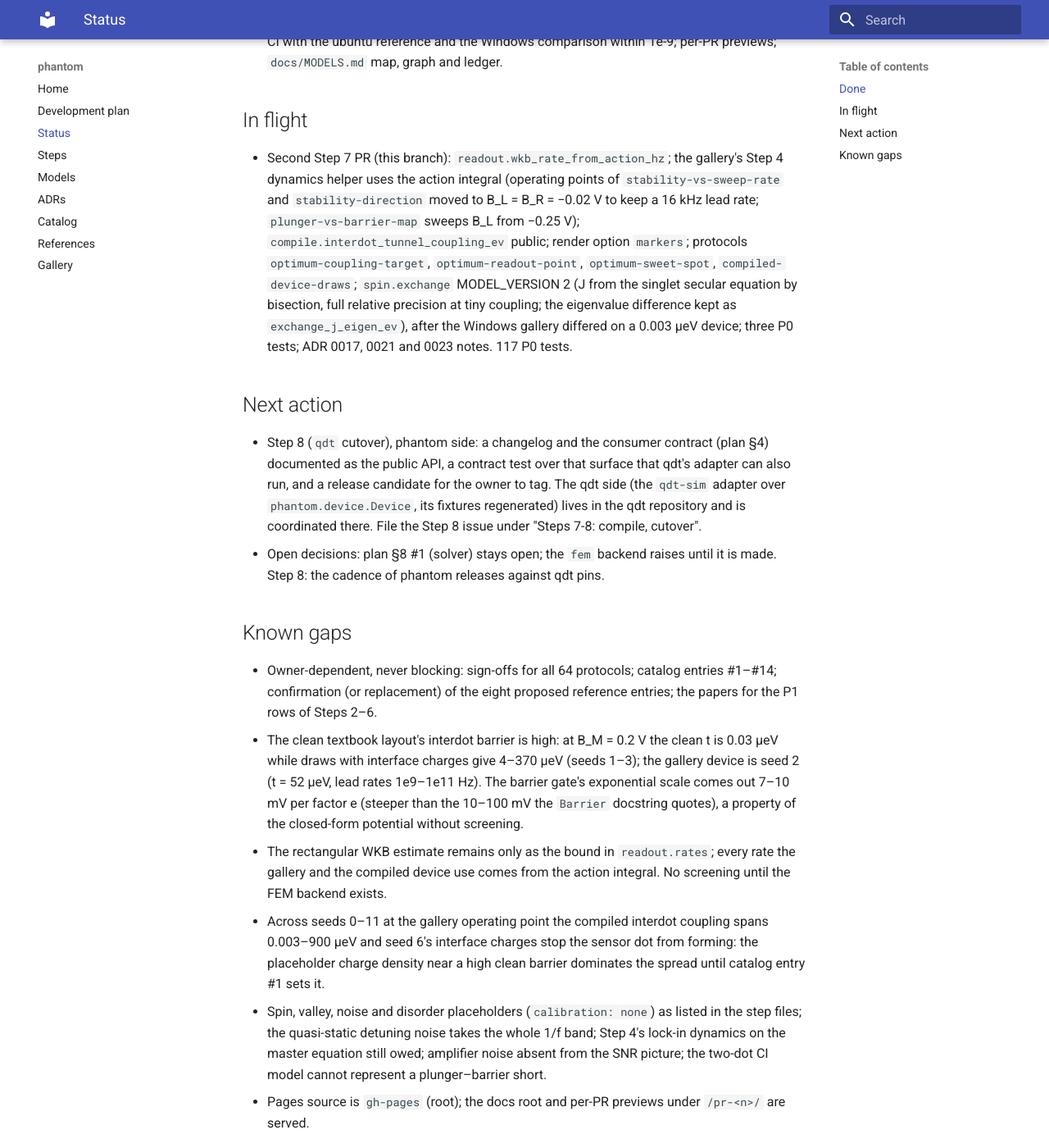
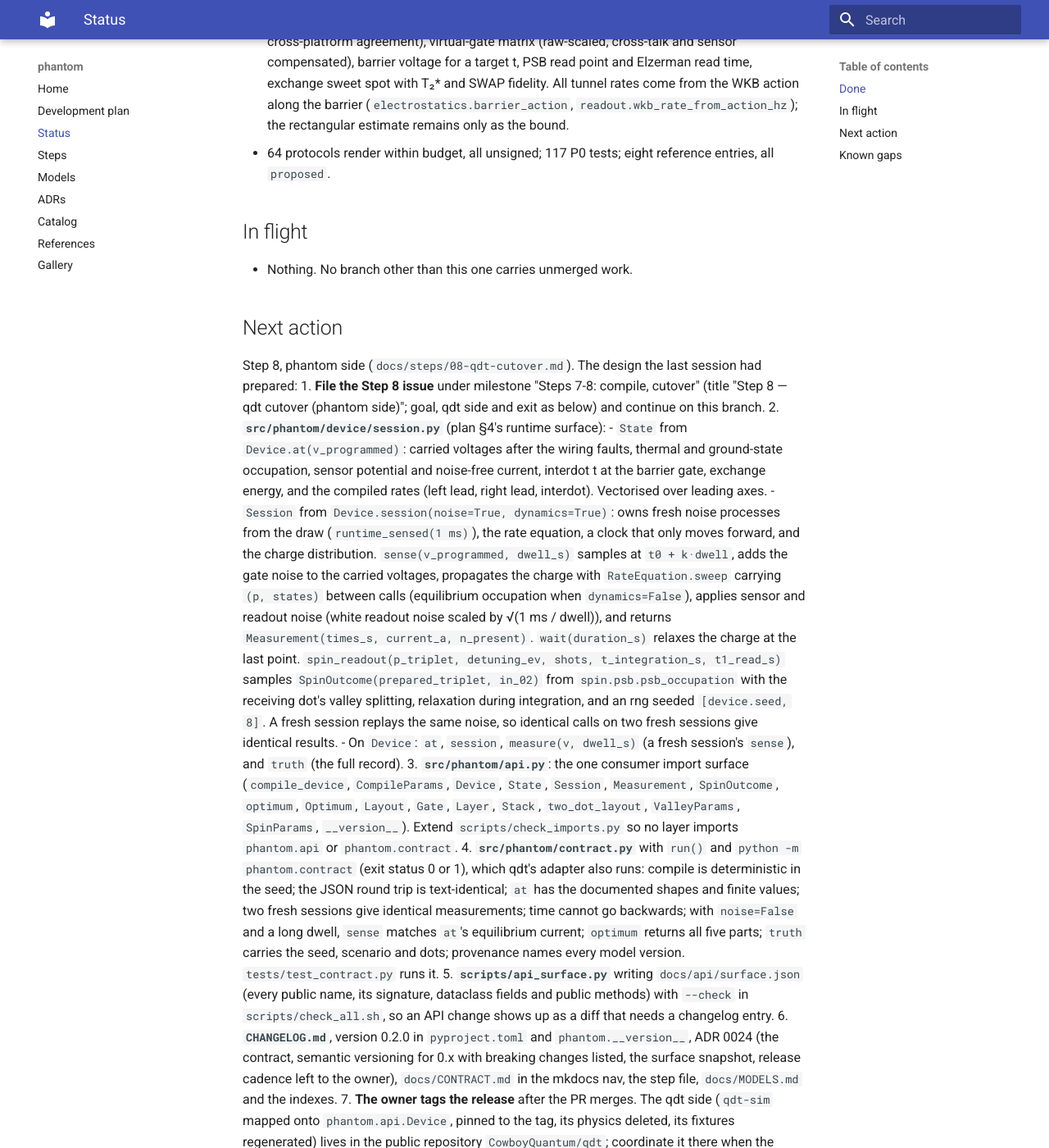
Before and after one commit to CowboyQuantum/phantom, an MkDocs documentation site: the page built from docs/STATUS.md, in a window 1280 px wide and 1400 px high, scrolled down 1015 px. Shown: the whole window at 82% size. Built offline with MkDocs 1.6.1 and Material for MkDocs 9.7.7, drawn with Linux system fonts in a browser that asks for light colours; some of the changed text lies outside the part shown.

Commit message:
docs(status): hand-off after Steps 4-7; Step 8 phantom-side design recorded, not started
Co-Authored-By: Claude Opus 5.5 <noreply@anthropic.com>

```diff
--- a/docs/STATUS.md
+++ b/docs/STATUS.md
@@ -2,62 +2,92 @@
 
 > Rewritten at the end of every session. Never appended. A fresh session continues from this file alone.
 
-**Current step:** 1–4 complete except the owner's sign-offs, catalog entries and P1 rows (and Step 4's lock-in
-dynamics on the master equation); 5 (#32) and 6 (#34) built, their P1 rows open; 7 (#37, compile and optimum) built
-except the solver decision → `docs/steps/07-compile-optimum.md`. Milestones: "Steps 1-2", "Steps 3-4", "Steps 5-6:
-valley, spin", "Steps 7-8: compile, cutover".
-**Branch:** `step-7/optimum-protocols` (second Step 7 PR, part of #37). PRs #19–#38 merged.
-**Last session:** 2026-10-27 — Step 7 first PR merged (#38: `compile`, `device`, `optimum`); second PR: the Step 4
-dynamics protocols on the WKB action, optimum protocols for coupling, read point and sweet spot, and a population of
-twelve compiled devices.
+**Current step:** 8 (qdt cutover) not started; its phantom-side design is written under "Next action". Steps 1–4
+complete except the owner's sign-offs, catalog entries and P1 rows (and Step 4's lock-in dynamics on the master
+equation); 5 (#32) and 6 (#34) built, their P1 rows open; 7 (#37) built except the solver decision (plan §8 #1).
+Milestones: "Steps 1-2", "Steps 3-4", "Steps 5-6: valley, spin", "Steps 7-8: compile, cutover" (#4 on GitHub).
+**Branch:** `step-8/consumer-contract`, which holds only this STATUS commit; `main` is at the merge of PR #39.
+PRs #19–#39 merged; no pull request is open.
+**Last session:** 2026-10-26 to 2026-10-27 — Steps 4 to 7 built and merged (PRs #31, #33, #35, #36, #38, #39). The
+owner stopped the session as it was filing the Step 8 issue and writing `src/phantom/device/session.py`; neither was
+done. Start Step 8 when the owner asks for it.
 
 ## Done
-- `compile` / `device` / `optimum` (Step 7): `compile_device(layout, CompileParams, seed)` runs the scenario draw,
-  the basis with the draw applied (closed form; `fem` hook behind `[fem]`), the wiring map, the dots and CI model with
-  the sensor on its flank, the WKB-action barriers and rates, the interdot t and its gate scale, the valley and g draws,
-  and writes a `phantom.device.Device` (parameters only, canonical JSON, format and model versions; basis recomputed
-  on demand). `Device.runtime_*` build the CI model, sensor, barrier, Hubbard model, rate equation, sensed double dot
-  with the noise draw, and spin draw. `optimum.optimum(device)`: sensor flank (coarse scan + golden section),
-  virtual-gate matrix, barrier voltage for a target t, PSB read point and Elzerman peak time, exchange sweet spot in
-  the operating cell with T₂* and SWAP fidelity. `electrostatics.barrier_action` (WKB action along the cut). The
-  layer order gains `device` between `spin` and `optimum` (rule 2, checker, ADR 0004 note). ADR 0023. Protocols
-  `compiled-device-roundtrip`, `virtual-gates-map`, `optimum-sensor-flank` (unsigned, within budget).
-- `spin` (Step 6): exchange from the Hubbard sector, Lindblad dynamics, PSB, blockade transport, funnel, Elzerman,
-  noise spectroscopy, gate fidelity; ADR 0021, 0022; fourteen protocols; three proposed entries.
-- `valley` (Step 5): Rice draw per dot, three signatures; ADR 0020; four protocols; two proposed entries.
-- Steps 1–4: `layout`, `electrostatics`, `disorder`, `charge`, `readout`; 43 protocols; tooling; CI with the ubuntu
-  reference and the Windows comparison within 1e-9; per-PR previews; `docs/MODELS.md` map, graph and ledger.
+- Steps 1–4: `layout`, `electrostatics`, `disorder`, `charge`, `readout`; tooling (`check_references`, `gallery.py`
+  with budgets, sign-off hashes and `--record`, `model_graph.py --check`); CI with the ubuntu reference and the Windows
+  comparison within 1e-9 (ADR 0010, 0014); per-PR gallery previews on Pages (ADR 0012); `docs/MODELS.md`.
+- Step 5 `valley`: Rice draw per dot with the alloy-disorder scalings; magnetospectroscopy kink, T₁ hot spot,
+  pulsed-gate spectroscopy (ADR 0020).
+- Step 6 `spin`: exchange from the Hubbard singlet sector (MODEL_VERSION 2: secular equation by bisection, full
+  relative precision at tiny coupling), Lindblad dynamics with quasi-static noise by quadrature, PSB window from the
+  valley draw, blockade transport, funnel, Elzerman shots, CPMG noise spectroscopy, SWAP fidelity (ADR 0021, 0022).
+- Step 7 `compile` / `device` / `optimum` (ADR 0023): `compile.compile_device(layout, CompileParams, seed)` →
+  `phantom.device.Device` (parameters only, canonical JSON with format and model versions, the basis recomputed on
+  demand, `runtime_*` builders for every layer's objects); the `device` layer sits between `spin` and `optimum`
+  (rule 2, `scripts/check_imports.py`); closed-form backend, `fem` hook that raises naming plan §8 #1;
+  `optimum.optimum(device)`: sensor flank (coarse and fine grid scan, no interpolation, for cross-platform
+  agreement), virtual-gate matrix (raw-scaled, cross-talk and sensor compensated), barrier voltage for a target t,
+  PSB read point and Elzerman read time, exchange sweet spot with T₂* and SWAP fidelity. All tunnel rates come from
+  the WKB action along the barrier (`electrostatics.barrier_action`, `readout.wkb_rate_from_action_hz`); the
+  rectangular estimate remains only as the bound.
+- 64 protocols render within budget, all unsigned; 117 P0 tests; eight reference entries, all `proposed`.
 
 ## In flight
-- Second Step 7 PR (this branch): `readout.wkb_rate_from_action_hz`; the gallery's Step 4 dynamics helper uses the
-  action integral (operating points of `stability-vs-sweep-rate` and `stability-direction` moved to B_L = B_R = −0.02 V
-  to keep a 16 kHz lead rate; `plunger-vs-barrier-map` sweeps B_L from −0.25 V); `compile.interdot_tunnel_coupling_ev`
-  public; render option `markers`; protocols `optimum-coupling-target`, `optimum-readout-point`, `optimum-sweet-spot`,
-  `compiled-device-draws`; `spin.exchange` MODEL_VERSION 2 (J from the singlet secular equation by bisection, full
-  relative precision at tiny coupling; the eigenvalue difference kept as `exchange_j_eigen_ev`), after the Windows
-  gallery differed on a 0.003 µeV device; three P0 tests; ADR 0017, 0021 and 0023 notes. 117 P0 tests.
+- Nothing. No branch other than this one carries unmerged work.
 
 ## Next action
-- Step 8 (`qdt` cutover), phantom side: a changelog and the consumer contract (plan §4) documented as the public API,
-  a contract test over that surface that qdt's adapter can also run, and a release candidate for the owner to tag.
-  The qdt side (the `qdt-sim` adapter over `phantom.device.Device`, its fixtures regenerated) lives in the qdt
-  repository and is coordinated there. File the Step 8 issue under "Steps 7-8: compile, cutover".
-- Open decisions: plan §8 #1 (solver) stays open; the `fem` backend raises until it is made. Step 8: the cadence of
-  phantom releases against qdt pins.
+Step 8, phantom side (`docs/steps/08-qdt-cutover.md`). The design the last session had prepared:
+1. **File the Step 8 issue** under milestone "Steps 7-8: compile, cutover" (title "Step 8 — qdt cutover (phantom
+   side)"; goal, qdt side and exit as below) and continue on this branch.
+2. **`src/phantom/device/session.py`** (plan §4's runtime surface):
+   - `State` from `Device.at(v_programmed)`: carried voltages after the wiring faults, thermal and ground-state
+     occupation, sensor potential and noise-free current, interdot t at the barrier gate, exchange energy, and the
+     compiled rates (left lead, right lead, interdot). Vectorised over leading axes.
+   - `Session` from `Device.session(noise=True, dynamics=True)`: owns fresh noise processes from the draw
+     (`runtime_sensed(1 ms)`), the rate equation, a clock that only moves forward, and the charge distribution.
+     `sense(v_programmed, dwell_s)` samples at `t0 + k·dwell`, adds the gate noise to the carried voltages, propagates
+     the charge with `RateEquation.sweep` carrying `(p, states)` between calls (equilibrium occupation when
+     `dynamics=False`), applies sensor and readout noise (white readout noise scaled by √(1 ms / dwell)), and returns
+     `Measurement(times_s, current_a, n_present)`. `wait(duration_s)` relaxes the charge at the last point.
+     `spin_readout(p_triplet, detuning_ev, shots, t_integration_s, t1_read_s)` samples `SpinOutcome(prepared_triplet,
+     in_02)` from `spin.psb.psb_occupation` with the receiving dot's valley splitting, relaxation during integration,
+     and an rng seeded `[device.seed, 8]`. A fresh session replays the same noise, so identical calls on two fresh
+     sessions give identical results.
+   - On `Device`: `at`, `session`, `measure(v, dwell_s)` (a fresh session's `sense`), and `truth` (the full record).
+3. **`src/phantom/api.py`**: the one consumer import surface (`compile_device`, `CompileParams`, `Device`, `State`,
+   `Session`, `Measurement`, `SpinOutcome`, `optimum`, `Optimum`, `Layout`, `Gate`, `Layer`, `Stack`,
+   `two_dot_layout`, `ValleyParams`, `SpinParams`, `__version__`). Extend `scripts/check_imports.py` so no layer
+   imports `phantom.api` or `phantom.contract`.
+4. **`src/phantom/contract.py`** with `run()` and `python -m phantom.contract` (exit status 0 or 1), which qdt's
+   adapter also runs: compile is deterministic in the seed; the JSON round trip is text-identical; `at` has the
+   documented shapes and finite values; two fresh sessions give identical measurements; time cannot go backwards;
+   with `noise=False` and a long dwell, `sense` matches `at`'s equilibrium current; `optimum` returns all five parts;
+   `truth` carries the seed, scenario and dots; provenance names every model version. `tests/test_contract.py` runs it.
+5. **`scripts/api_surface.py`** writing `docs/api/surface.json` (every public name, its signature, dataclass fields
+   and public methods) with `--check` in `scripts/check_all.sh`, so an API change shows up as a diff that needs a
+   changelog entry.
+6. **`CHANGELOG.md`**, version 0.2.0 in `pyproject.toml` and `phantom.__version__`, ADR 0024 (the contract, semantic
+   versioning for 0.x with breaking changes listed, the surface snapshot, release cadence left to the owner),
+   `docs/CONTRACT.md` in the mkdocs nav, the step file, `docs/MODELS.md` and the indexes.
+7. **The owner tags the release** after the PR merges. The qdt side (`qdt-sim` mapped onto `phantom.api.Device`,
+   pinned to the tag, its physics deleted, its fixtures regenerated) lives in the public repository
+   `CowboyQuantum/qdt`; coordinate it there when the owner says so.
+- Open decisions: plan §8 #1 (solver); Step 8's cadence of phantom releases against qdt pins.
 
 ## Known gaps
 - Owner-dependent, never blocking: sign-offs for all 64 protocols; catalog entries #1–#14; confirmation (or
   replacement) of the eight proposed reference entries; the papers for the P1 rows of Steps 2–6.
-- The clean textbook layout's interdot barrier is high: at B_M = 0.2 V the clean t is 0.03 µeV while draws with
-  interface charges give 4–370 µeV (seeds 1–3); the gallery device is seed 2 (t = 52 µeV, lead rates 1e9–1e11 Hz).
-  The barrier gate's exponential scale comes out 7–10 mV per factor e (steeper than the 10–100 mV the `Barrier`
-  docstring quotes), a property of the closed-form potential without screening.
-- The rectangular WKB estimate remains only as the bound in `readout.rates`; every rate the gallery and the compiled
-  device use comes from the action integral. No screening until the FEM backend exists.
-- Across seeds 0–11 at the gallery operating point the compiled interdot coupling spans 0.003–900 µeV and seed 6's
-  interface charges stop the sensor dot from forming: the placeholder charge density near a high clean barrier
-  dominates the spread until catalog entry #1 sets it.
+- The clean textbook layout's interdot barrier is high: at B_M = 0.2 V the clean t is 0.03 µeV. Across seeds 0–11 at
+  the gallery operating point the compiled t spans 0.003–900 µeV and seed 6's interface charges stop the sensor dot
+  from forming; the placeholder charge density dominates the spread until catalog entry #1 sets it. The gallery
+  device is seed 2 (t = 52 µeV, lead rates 1e9–1e11 Hz). The barrier gate's exponential scale is 7–10 mV per factor e,
+  a property of the closed-form potential without screening.
+- No screening until the FEM backend exists. Trapping hysteresis (`disorder.trapping`) is not part of the compiled
+  device.
 - Spin, valley, noise and disorder placeholders (`calibration: none`) as listed in the step files; the quasi-static
   detuning noise takes the whole 1/f band; Step 4's lock-in dynamics on the master equation still owed; amplifier
   noise absent from the SNR picture; the two-dot CI model cannot represent a plunger–barrier short.
+- Cross-platform agreement (ADR 0014, 1e-9 relative): quantities that cancel digits (eigenvalue differences, finite
+  differences, argmax ties on a flat maximum, interpolation through near-equal values) have each broken the Windows
+  gallery comparison once; use closed forms, Hellmann–Feynman derivatives, grid points or secular equations instead.
 - Pages source is `gh-pages` (root); the docs root and per-PR previews under `/pr-<n>/` are served.
```
